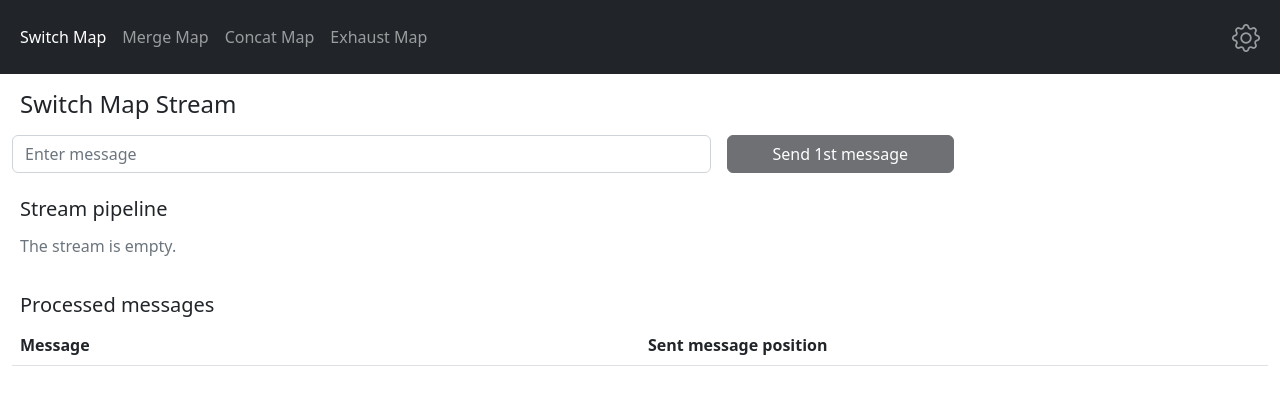
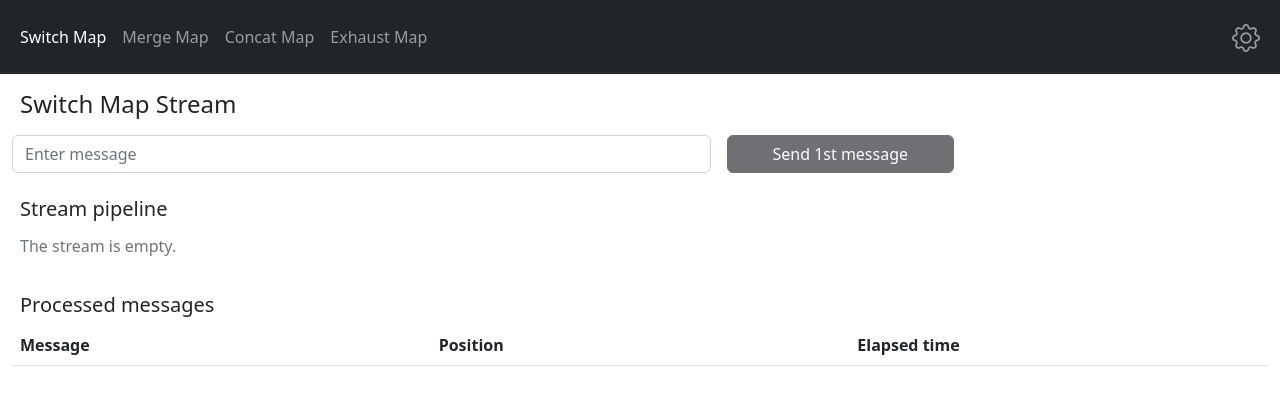
Before and after one commit to stephano1234/rxjs-maps-visualization, an Angular app: page /switch-map in a window 1280 px wide. Shown: the top 394 px of the page. Built offline with nearby package versions, Linux system fonts and the light colour scheme.

Commit message:
add message processing time in the table and stream

```diff
--- a/src/app/shared/components/message-stream.component.ts
+++ b/src/app/shared/components/message-stream.component.ts
@@ -1,10 +1,11 @@
 import { CommonModule } from "@angular/common";
 import { ChangeDetectionStrategy, Component } from "@angular/core";
+import { animate, state, style, transition, trigger } from "@angular/animations";
+import { Observable, scan } from "rxjs";
+import { ObservableMapService } from "../services/observable-map.service";
 import { OrdinalNumberPipe } from "../pipes/ordinal-number.pipe";
 import { UnitNumberPipe } from "../pipes/unit-number.pipe";
-import { Observable, scan } from "rxjs";
-import { ObservableMapService } from "../services/observable-map.service";
-import { animate, state, style, transition, trigger } from "@angular/animations";
+import { ProcessedTimePipe } from "../pipes/processed-time.pipe";
 
 type ProcessMessageInformation = {
   position: number;
@@ -31,7 +32,7 @@ type ProcessMessageInformation = {
           class="progress-bar bg-secondary">
         </div>
         <div class="data-text">
-          {{ message.position | ordinalNumber }}
+          {{ message.position | ordinalNumber }}: {{ message.processingTime | processedTime }}
         </div>
       </div>
     </div>
@@ -77,6 +78,7 @@ type ProcessMessageInformation = {
   imports: [
     OrdinalNumberPipe,
     UnitNumberPipe,
+    ProcessedTimePipe,
     CommonModule,
   ]
 })
--- a/src/app/shared/components/message-table.component.ts
+++ b/src/app/shared/components/message-table.component.ts
@@ -1,7 +1,8 @@
 import { CommonModule } from "@angular/common";
 import { ChangeDetectionStrategy, Component, Input } from "@angular/core";
+import { animate, keyframes, style, transition, trigger } from "@angular/animations";
 import { OrdinalNumberPipe } from "../pipes/ordinal-number.pipe";
-import { animate, keyframes, style, transition, trigger } from "@angular/animations";
+import { ProcessedTimePipe } from "../pipes/processed-time.pipe";
 import Message from "../models/message.model";
 
 @Component({
@@ -13,13 +14,15 @@ import Message from "../models/message.model";
         <thead>
           <tr>
             <th class="col">Message</th>
-            <th class="col">Sent message position</th>
+            <th class="col">Position</th>
+            <th class="col">Elapsed time</th>
           </tr>
         </thead>
         <tbody>
           <tr @row *ngFor="let message of messages">
             <td>{{ message.value }}</td>
             <td>{{ message.sentOrder | ordinalNumber }}</td>
+            <td>{{ message.processingTime | processedTime }}</td>
           </tr>
         </tbody>
       </table>
@@ -44,6 +47,7 @@ import Message from "../models/message.model";
   standalone: true,
   imports: [
     OrdinalNumberPipe,
+    ProcessedTimePipe,
     CommonModule,
   ],
 })
--- a/src/app/shared/models/message.model.ts
+++ b/src/app/shared/models/message.model.ts
@@ -2,5 +2,6 @@ export default class Message {
   constructor(
     public value: string,
     public sentOrder: number,
+    public processingTime: number,
   ) { }
 }
--- /dev/null
+++ b/src/app/shared/pipes/processed-time.pipe.ts
@@ -0,0 +1,13 @@
+import { Pipe, PipeTransform } from "@angular/core";
+
+@Pipe({
+  name: 'processedTime',
+  standalone: true,
+})
+export class ProcessedTimePipe implements PipeTransform {
+
+  transform(value: number) {
+    return `${(value / 1000).toFixed(3)}s`;
+  }
+
+}
--- a/src/app/shared/services/observable-map.service.ts
+++ b/src/app/shared/services/observable-map.service.ts
@@ -92,7 +92,7 @@ export class ObservableMapService {
         }
       }),
       (observableMapFunction[config.map] as ObservableMapFunctionType)(([message, processingTime]) =>
-        of(new Message(message as string, ++this._processedCount)).pipe(
+        of(new Message(message as string, ++this._processedCount, processingTime)).pipe(
           tap((message) => loadingEvent.next({
             value: message.sentOrder,
             operation: 'process',
```
Lines whose indentation alone changed are shown as unchanged.
